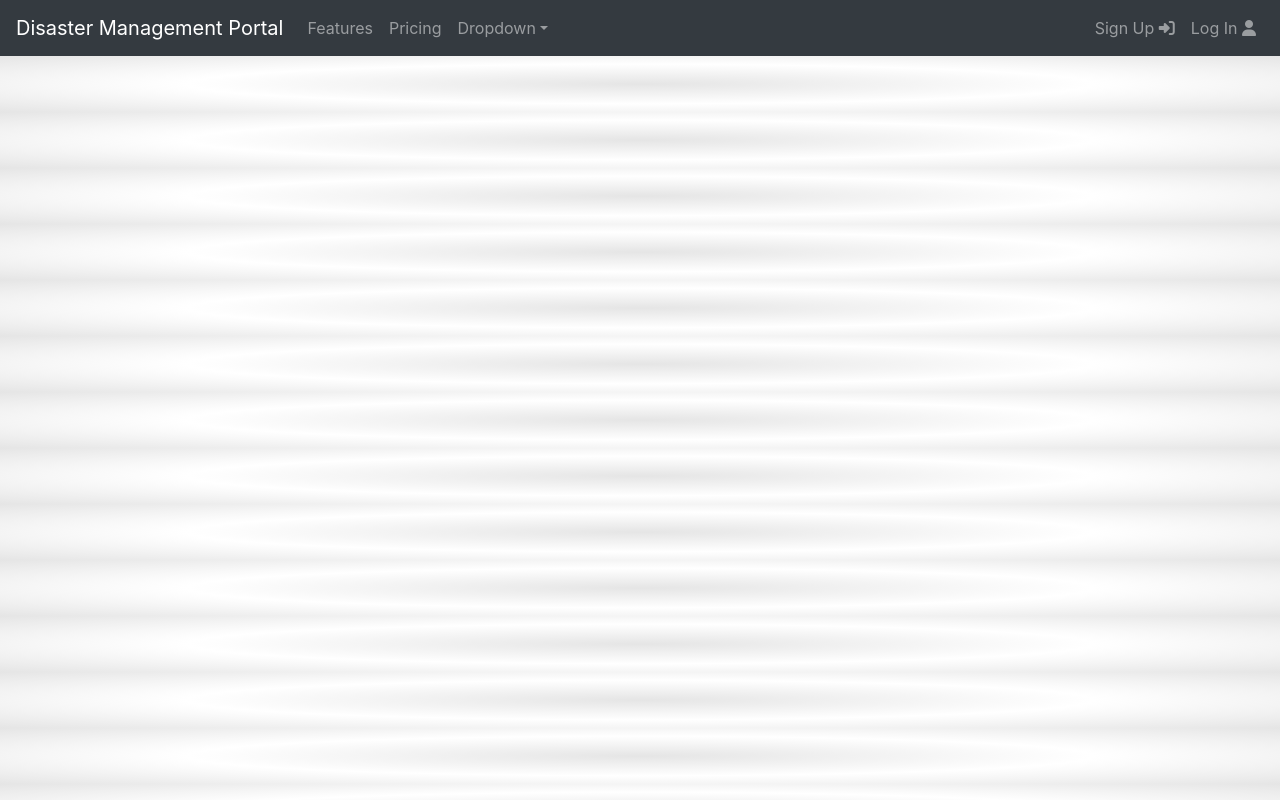
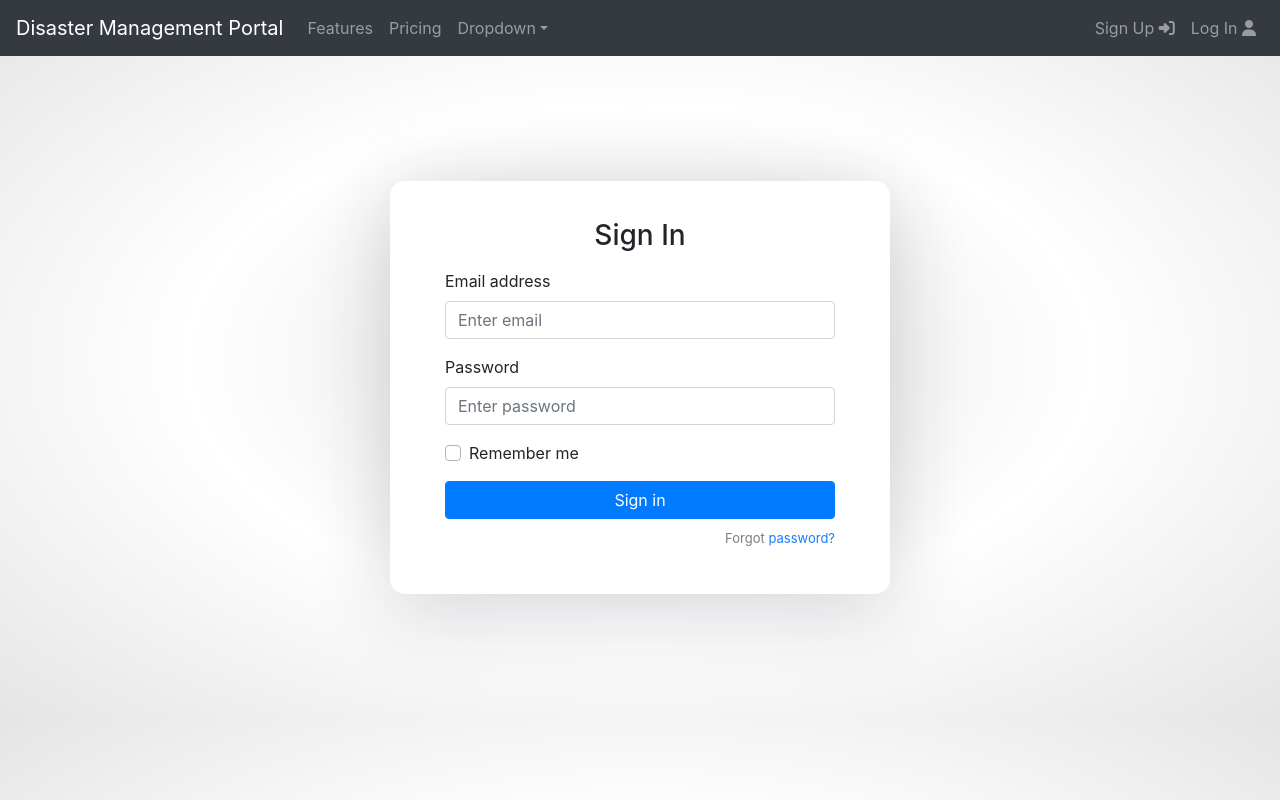
Before and after one commit to VishnuuVijayan/SaveKerala-react, a React (Create React App) app: page /officer-login in a window 1280 px wide. Built offline with nearby package versions, Linux system fonts and the light colour scheme.

Commit message:
Corrected User Login

```diff
--- a/src/App.js
+++ b/src/App.js
@@ -2,7 +2,8 @@ import React from "react";
 import Navbar from "./components/navbar.component";
 import "bootstrap/dist/css/bootstrap.min.css";
 import { BrowserRouter as Router, Route } from "react-router-dom";
-import Login from "./components/login.component";
+import VolunteerLogin from "./components/volunteer.login.component";
+import OfficerLogin from "./components/officer.login.component";
 import Signup from "./components/signup.component";
 import Home from "./components/homescreen.component";
 import Adminhome from "./components/adminhome.component";
@@ -10,6 +11,7 @@ import DisasterAdd from "./components/disasteradd.component";
 import CausalityAdd from "./components/causalityadd.component";
 import Update from "./components/update.component";
 import AdminLogin from "./components/adminlogin.component";
+import UserLogin from "./components/userlogin.component";
 
 function App() {
   return (
@@ -17,7 +19,9 @@ function App() {
       <Router>
         <Navbar />
         <Route path="/" exact component={Home} />
-        <Route path="/login" exact component={Login} />
+        <Route path="/login" exact component={UserLogin} />
+        <Route path="/user-login" exact component={VolunteerLogin} />
+        <Route path="/officer-login" exact component={OfficerLogin} />
         <Route path="/signup" exact component={Signup} />
         <Route path="/admin" exact component={AdminLogin} />
         <Route path="/admin-home" exact component={Adminhome} />
--- /dev/null
+++ b/src/components/Cards/UserLoginCards.jsx
@@ -0,0 +1,26 @@
+import React from "react";
+import Cards from "./Cards";
+import "./card-style.css";
+
+export default function UserLoginCards() {
+  return (
+    <div>
+      <div className="row">
+        <div className="col-md-6">
+          <Cards
+            title="Camp Officer"
+            imgsrc="https://cdn2.iconfinder.com/data/icons/employee-appraisal-filled-outline-1/64/employee-user-businessman-officer-man-512.png"
+            btnRoute="/officer-login"
+          />
+        </div>
+        <div className="col-md-6">
+          <Cards
+            title="User"
+            imgsrc="https://cdn2.iconfinder.com/data/icons/rcons-user/32/male-circle-512.png"
+            btnRoute="/user-login"
+          />
+        </div>
+      </div>
+    </div>
+  );
+}
--- /dev/null
+++ b/src/components/officer.login.component.js
@@ -0,0 +1,58 @@
+import React, { Component } from "react";
+// import { Form, Button, Row, Col } from "react-bootstrap";
+import "./styles.css";
+
+export default class OfficerLogin extends Component {
+  render() {
+    return (
+      <div
+        style={{ justifyContent: "center", alignItems: "center", margin: 125 }}
+        className="auth-wrapper"
+      >
+        <div className="auth-inner">
+          <form>
+            <h3>Sign In</h3>
+
+            <div className="form-group">
+              <label>Email address</label>
+              <input
+                type="email"
+                className="form-control"
+                placeholder="Enter email"
+              />
+            </div>
+
+            <div className="form-group">
+              <label>Password</label>
+              <input
+                type="password"
+                className="form-control"
+                placeholder="Enter password"
+              />
+            </div>
+
+            <div className="form-group">
+              <div className="custom-control custom-checkbox">
+                <input
+                  type="checkbox"
+                  className="custom-control-input"
+                  id="customCheck1"
+                />
+                <label className="custom-control-label" htmlFor="customCheck1">
+                  Remember me
+                </label>
+              </div>
+            </div>
+
+            <button type="submit" className="btn btn-primary btn-block">
+              Sign in
+            </button>
+            <p className="forgot-password text-right">
+              Forgot <a href="forgotpassword">password?</a>
+            </p>
+          </form>
+        </div>
+      </div>
+    );
+  }
+}
--- /dev/null
+++ b/src/components/userlogin.component.js
@@ -0,0 +1,12 @@
+import React, { Component } from "react";
+import UserLoginCards from "./Cards/UserLoginCards";
+
+export default class UserLogin extends Component {
+  render() {
+    return (
+      <div className="container-fluid d-flex justify-content-center">
+        <UserLoginCards />
+      </div>
+    );
+  }
+}
--- a/src/components/login.component.js
+++ b/src/components/volunteer.login.component.js
@@ -2,7 +2,7 @@ import React, { Component } from "react";
 // import { Form, Button, Row, Col } from "react-bootstrap";
 import "./styles.css";
 
-export default class Login extends Component {
+export default class VolunteerLogin extends Component {
   render() {
     return (
       <div
```
